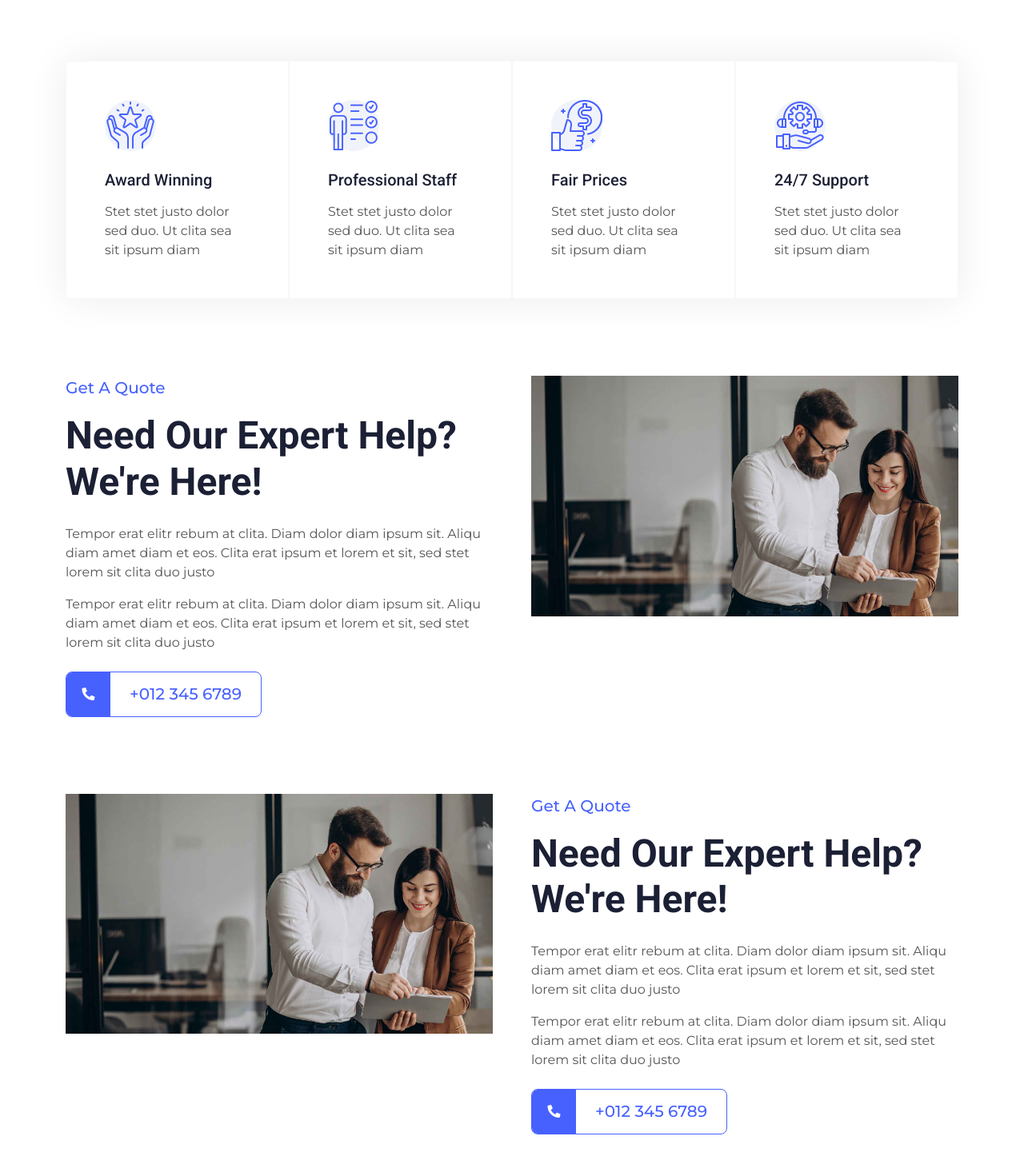
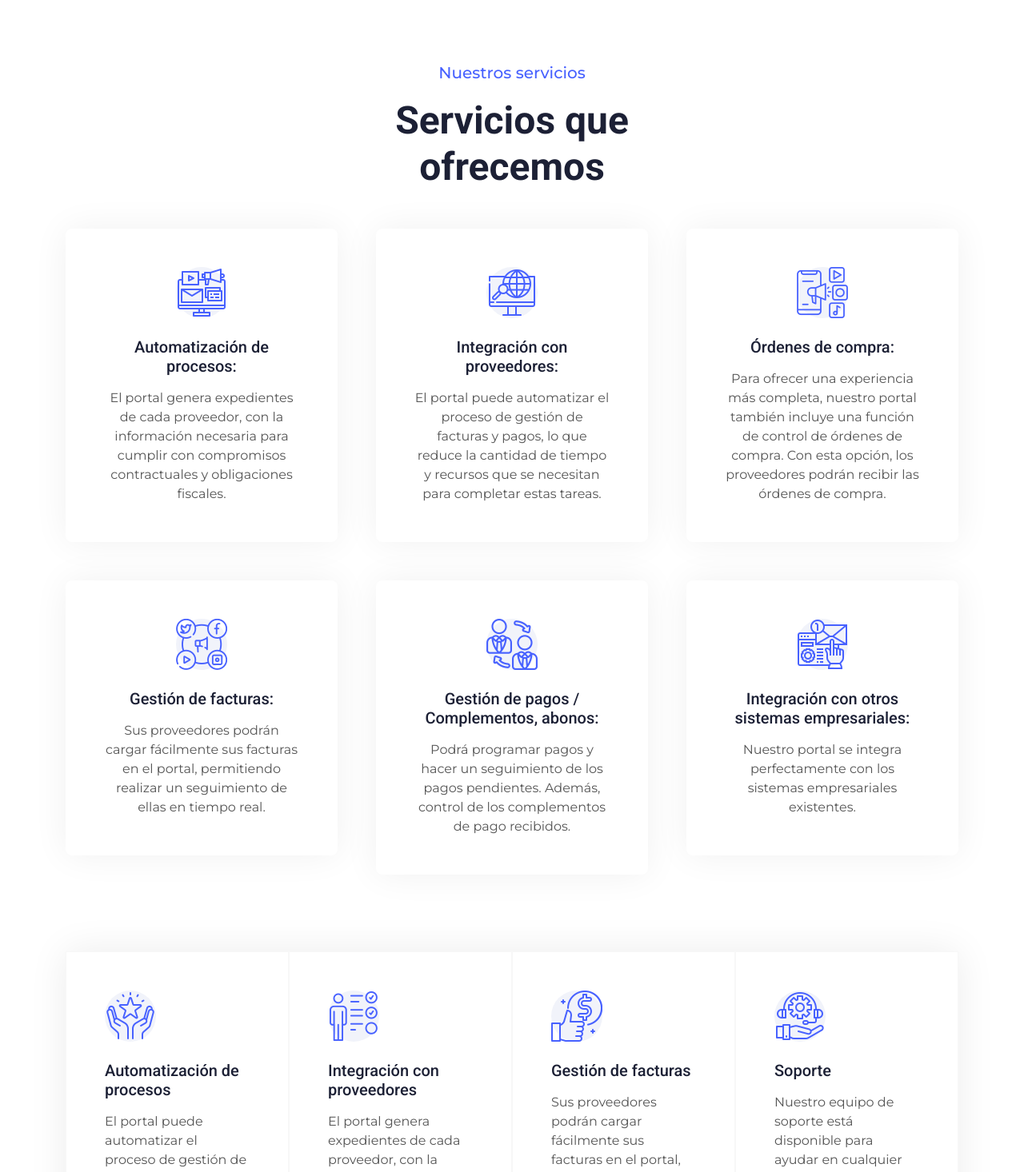
Before and after one commit to christopher124/mxportalproveedores, an Angular app: page / in a window 1280 px wide. Shown: the part 1060-2526 px from the top of the page at 80% size. Built offline with nearby package versions, Linux system fonts and the light colour scheme.

Commit message:
Cambios en home

```diff
--- a/src/app/pages/home/home.component.html
+++ b/src/app/pages/home/home.component.html
@@ -18,10 +18,10 @@
               <div class="col-lg-7 text-start">
                 <p class="fs-4 text-white animated slideInRight">
                   Bienvenido a
-                  <strong>Portal proveedores</strong>
+                  <strong>nuestro Portal MX Proveedores</strong>
                 </p>
                 <h1 class="display-1 text-white mb-4 animated slideInRight">
-                  Libere el crecimiento de su negocio
+                  Libere el crecimiento de su negocio.
                 </h1>
                 <!-- <a
                   href=""
@@ -41,10 +41,10 @@
               <div class="col-lg-7 text-end">
                 <p class="fs-4 text-white animated slideInLeft">
                   MXPortaldeProveedores.com
-                  <strong>es una plataforma de gestión de proveedores</strong>
+                  <strong>Es una plataforma de gestión de proveedores.</strong>
                 </p>
                 <h1 class="display-1 text-white mb-5 animated slideInLeft">
-                  Automatiza y estandariza el manejo de las cuentas por pagar
+                  Automatiza y estandariza el manejo de las cuentas por pagar.
                 </h1>
               </div>
             </div>
@@ -75,7 +75,6 @@
 <!-- Carousel End -->
 
 <!-- Contact Start -->
-
 <div class="container-xxl px-0">
   <div class="container text-center mx-auto wow fadeInUp">
     <h1 class="display-5 mb-5">
@@ -86,6 +85,153 @@
   </div>
 </div>
 <!-- Contact End -->
+
+<!-- Service Start -->
+<div class="container-xxl py-5">
+  <div class="container">
+    <div
+      class="text-center mx-auto wow fadeInUp"
+      data-wow-delay="0.1s"
+      style="max-width: 500px"
+    >
+      <p class="fs-5 fw-medium text-primary">Nuestros servicios</p>
+      <h1 class="display-5 mb-5">Servicios que ofrecemos</h1>
+    </div>
+    <div class="row g-5">
+      <div class="col-lg-4 col-md-6 wow fadeInUp" data-wow-delay="0.1s">
+        <div class="service-item position-relative h-100">
+          <div class="service-text rounded p-5">
+            <div
+              class="btn-square bg-light rounded-circle mx-auto mb-4"
+              style="width: 64px; height: 64px"
+            >
+              <img
+                class="img-fluid"
+                src="assets/img/icon/icon-5.png"
+                alt="Icon"
+              />
+            </div>
+            <h5 class="mb-3">Automatización de procesos:</h5>
+            <p class="mb-0">
+              El portal genera expedientes de cada proveedor, con la información
+              necesaria para cumplir con compromisos contractuales y
+              obligaciones fiscales.
+            </p>
+          </div>
+        </div>
+      </div>
+      <div class="col-lg-4 col-md-6 wow fadeInUp" data-wow-delay="0.3s">
+        <div class="service-item position-relative h-100">
+          <div class="service-text rounded p-5">
+            <div
+              class="btn-square bg-light rounded-circle mx-auto mb-4"
+              style="width: 64px; height: 64px"
+            >
+              <img
+                class="img-fluid"
+                src="assets/img/icon/icon-6.png"
+                alt="Icon"
+              />
+            </div>
+            <h5 class="mb-3">Integración con proveedores:</h5>
+            <p class="mb-0">
+              El portal puede automatizar el proceso de gestión de facturas y
+              pagos, lo que reduce la cantidad de tiempo y recursos que se
+              necesitan para completar estas tareas.
+            </p>
+          </div>
+        </div>
+      </div>
+      <div class="col-lg-4 col-md-6 wow fadeInUp" data-wow-delay="0.5s">
+        <div class="service-item position-relative h-100">
+          <div class="service-text rounded p-5">
+            <div
+              class="btn-square bg-light rounded-circle mx-auto mb-4"
+              style="width: 64px; height: 64px"
+            >
+              <img
+                class="img-fluid"
+                src="assets/img/icon/icon-7.png"
+                alt="Icon"
+              />
+            </div>
+            <h5 class="mb-3">Órdenes de compra:</h5>
+            <p class="mb-0">
+              Para ofrecer una experiencia más completa, nuestro portal también
+              incluye una función de control de órdenes de compra. Con esta
+              opción, los proveedores podrán recibir las órdenes de compra.
+            </p>
+          </div>
+        </div>
+      </div>
+      <div class="col-lg-4 col-md-6 wow fadeInUp" data-wow-delay="0.1s">
+        <div class="service-item position-relative h-100">
+          <div class="service-text rounded p-5">
+            <div
+              class="btn-square bg-light rounded-circle mx-auto mb-4"
+              style="width: 64px; height: 64px"
+            >
+              <img
+                class="img-fluid"
+                src="assets/img/icon/icon-8.png"
+                alt="Icon"
+              />
+            </div>
+            <h5 class="mb-3">Gestión de facturas:</h5>
+            <p class="mb-0">
+              Sus proveedores podrán cargar fácilmente sus facturas en el
+              portal, permitiendo realizar un seguimiento de ellas en tiempo
+              real.
+            </p>
+          </div>
+        </div>
+      </div>
+      <div class="col-lg-4 col-md-6 wow fadeInUp" data-wow-delay="0.3s">
+        <div class="service-item position-relative h-100">
+          <div class="service-text rounded p-5">
+            <div
+              class="btn-square bg-light rounded-circle mx-auto mb-4"
+              style="width: 64px; height: 64px"
+            >
+              <img
+                class="img-fluid"
+                src="assets/img/icon/icon-9.png"
+                alt="Icon"
+              />
+            </div>
+            <h5 class="mb-3">Gestión de pagos / Complementos, abonos:</h5>
+            <p class="mb-0">
+              Podrá programar pagos y hacer un seguimiento de los pagos
+              pendientes. Además, control de los complementos de pago recibidos.
+            </p>
+          </div>
+        </div>
+      </div>
+      <div class="col-lg-4 col-md-6 wow fadeInUp" data-wow-delay="0.5s">
+        <div class="service-item position-relative h-100">
+          <div class="service-text rounded p-5">
+            <div
+              class="btn-square bg-light rounded-circle mx-auto mb-4"
+              style="width: 64px; height: 64px"
+            >
+              <img
+                class="img-fluid"
+                src="assets/img/icon/icon-10.png"
+                alt="Icon"
+              />
+            </div>
+            <h5 class="mb-3">Integración con otros sistemas empresariales:</h5>
+            <p class="mb-0">
+              Nuestro portal se integra perfectamente con los sistemas
+              empresariales existentes.
+            </p>
+          </div>
+        </div>
+      </div>
+    </div>
+  </div>
+</div>
+<!-- Service End -->
 
 <!-- Features Start -->
 <div class="container-xxl py-5">
@@ -103,9 +249,10 @@
               alt="Icon"
             />
           </div>
-          <h5 class="mb-3">Award Winning</h5>
+          <h5 class="mb-3">Automatización de procesos</h5>
           <p class="mb-0">
-            Stet stet justo dolor sed duo. Ut clita sea sit ipsum diam
+            El portal puede automatizar el proceso de gestión de facturas y
+            pagos.
           </p>
         </div>
       </div>
@@ -121,9 +268,11 @@
               alt="Icon"
             />
           </div>
-          <h5 class="mb-3">Professional Staff</h5>
+          <h5 class="mb-3">Integración con proveedores</h5>
           <p class="mb-0">
-            Stet stet justo dolor sed duo. Ut clita sea sit ipsum diam
+            El portal genera expedientes de cada proveedor, con la información
+            necesaria para cumplir con compromisos contractuales y obligaciones
+            fiscales.
           </p>
         </div>
       </div>
@@ -139,9 +288,10 @@
               alt="Icon"
             />
           </div>
-          <h5 class="mb-3">Fair Prices</h5>
+          <h5 class="mb-3">Gestión de facturas</h5>
           <p class="mb-0">
-            Stet stet justo dolor sed duo. Ut clita sea sit ipsum diam
+            Sus proveedores podrán cargar fácilmente sus facturas en el portal,
+            permitiendo realizar un seguimiento de ellas en tiempo real.
           </p>
         </div>
       </div>
@@ -157,9 +307,10 @@
               alt="Icon"
             />
           </div>
-          <h5 class="mb-3">24/7 Support</h5>
+          <h5 class="mb-3">Soporte</h5>
           <p class="mb-0">
-            Stet stet justo dolor sed duo. Ut clita sea sit ipsum diam
+            Nuestro equipo de soporte está disponible para ayudar en cualquier
+            momento, para responder preguntas y solucionar problemas.
           </p>
         </div>
       </div>
@@ -173,71 +324,26 @@
   <div class="container">
     <div class="row g-5">
       <div class="col-lg-6 wow fadeInUp" data-wow-delay="0.1s">
-        <p class="fs-5 fw-medium text-primary">Get A Quote</p>
-        <h1 class="display-5 mb-4">Need Our Expert Help? We're Here!</h1>
+        <h1 class="display-5 mb-4">Ventajas de estar con nosotros!</h1>
         <p>
-          Tempor erat elitr rebum at clita. Diam dolor diam ipsum sit. Aliqu
-          diam amet diam et eos. Clita erat ipsum et lorem et sit, sed stet
-          lorem sit clita duo justo
+          <span class="fs-5 fw-medium text-primary">Mejora la eficiencia:</span>
+          con un portal de control de cuentas por pagar, se puede automatizar
+          gran parte del proceso de gestión de facturas y pagos, lo que reduce
+          la cantidad de tiempo y recursos que se necesitan para completar estas
+          tareas. Esto permite que el personal de la empresa pueda concentrarse
+          en tareas más importantes y valiosas.
         </p>
         <p class="mb-4">
-          Tempor erat elitr rebum at clita. Diam dolor diam ipsum sit. Aliqu
-          diam amet diam et eos. Clita erat ipsum et lorem et sit, sed stet
-          lorem sit clita duo justo
+          <span class="fs-5 fw-medium text-primary"> Mayor transparencia:</span>
+          el portal permite una mayor transparencia y visibilidad en el proceso
+          de gestión de facturas y pagos, lo que permite que los empleados de la
+          empresa y los proveedores tengan acceso a información actualizada y
+          detallada sobre los pagos pendientes, los vencimientos de las facturas
+          y el estado de las órdenes de compra.
         </p>
-        <a
-          class="d-inline-flex align-items-center rounded overflow-hidden border border-primary"
-          href=""
-        >
-          <span
-            class="btn-lg-square bg-primary"
-            style="width: 55px; height: 55px"
-          >
-            <i class="fa fa-phone-alt text-white"></i>
-          </span>
-          <span class="fs-5 fw-medium mx-4">+012 345 6789</span>
-        </a>
       </div>
       <div class="col-lg-6 wow fadeInUp" data-wow-delay="0.5s">
         <img class="w-100" src="assets/img/carousel-1.jpg" alt="Image" />
-      </div>
-    </div>
-  </div>
-</div>
-<!-- Quote Start -->
-
-<!-- Quote Start -->
-<div class="container-xxl py-5">
-  <div class="container">
-    <div class="row g-5">
-      <div class="col-lg-6 wow fadeInUp" data-wow-delay="0.5s">
-        <img class="w-100" src="assets/img/carousel-1.jpg" alt="Image" />
-      </div>
-      <div class="col-lg-6 wow fadeInUp" data-wow-delay="0.1s">
-        <p class="fs-5 fw-medium text-primary">Get A Quote</p>
-        <h1 class="display-5 mb-4">Need Our Expert Help? We're Here!</h1>
-        <p>
-          Tempor erat elitr rebum at clita. Diam dolor diam ipsum sit. Aliqu
-          diam amet diam et eos. Clita erat ipsum et lorem et sit, sed stet
-          lorem sit clita duo justo
-        </p>
-        <p class="mb-4">
-          Tempor erat elitr rebum at clita. Diam dolor diam ipsum sit. Aliqu
-          diam amet diam et eos. Clita erat ipsum et lorem et sit, sed stet
-          lorem sit clita duo justo
-        </p>
-        <a
-          class="d-inline-flex align-items-center rounded overflow-hidden border border-primary"
-          href=""
-        >
-          <span
-            class="btn-lg-square bg-primary"
-            style="width: 55px; height: 55px"
-          >
-            <i class="fa fa-phone-alt text-white"></i>
-          </span>
-          <span class="fs-5 fw-medium mx-4">+012 345 6789</span>
-        </a>
       </div>
     </div>
   </div>
```
